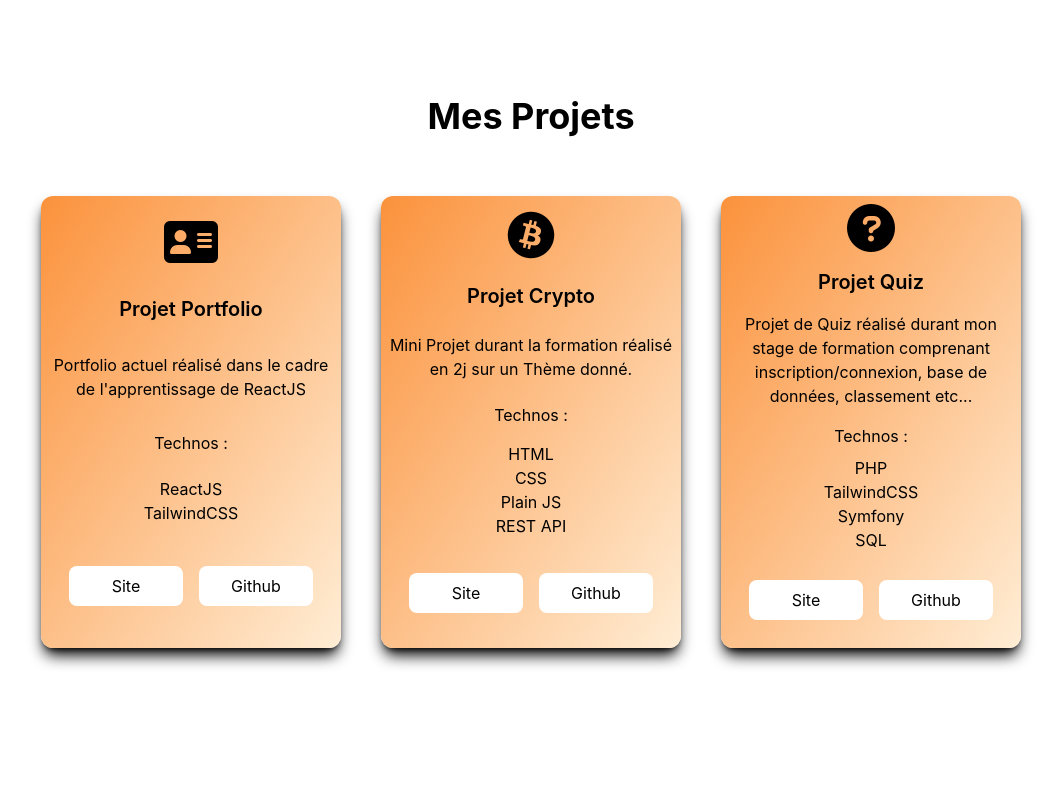
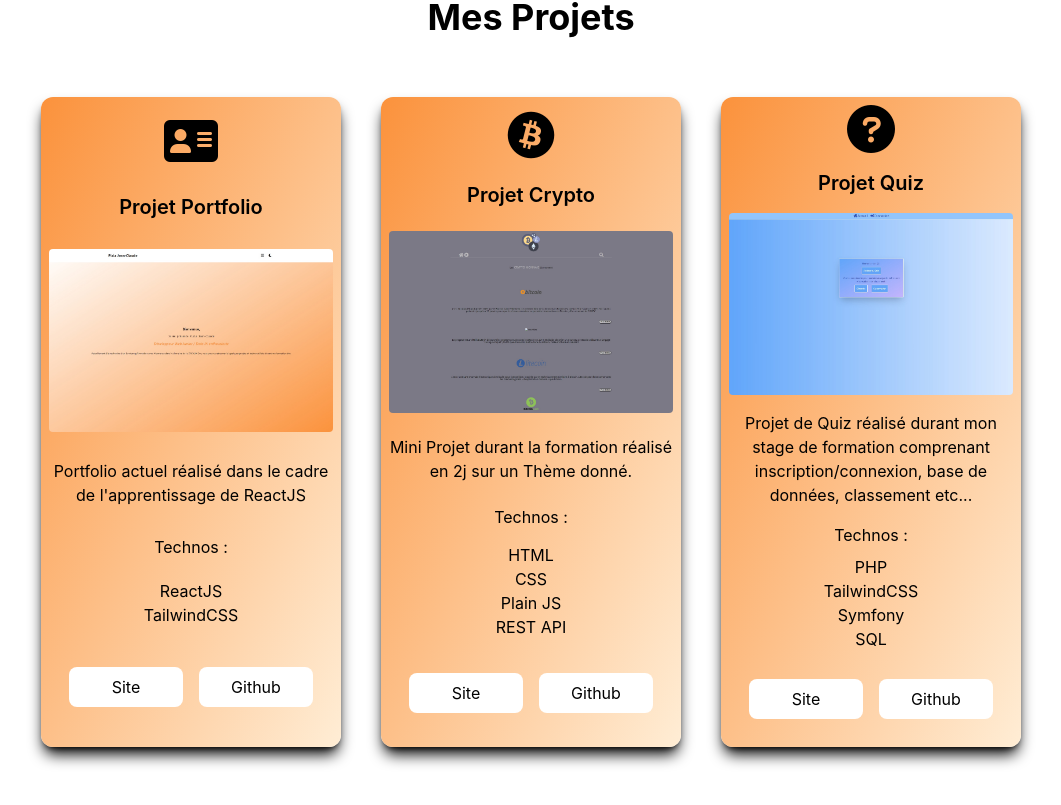
Before and after one commit to Dev-Nago/Portfolio, a React (Create React App) app: page / in a window 1280 px wide. Shown: the part 882-1687 px from the top of the page, without its empty margins (109-1170 px from the left). Built offline with nearby package versions, Linux system fonts and the light colour scheme.

Commit message:
Update Projects.jsx

```diff
--- a/src/Components/Projects.jsx
+++ b/src/Components/Projects.jsx
@@ -3,6 +3,7 @@ import React from "react";
 function Projects({ isDarkMode }) {
   const projects = [
     {
+      image: "./images/projet1.jpg",
       icon: "fa-solid fa-address-card text-5xl m-2",
       title: "Projet Portfolio",
       description: "Portfolio actuel réalisé dans le cadre de l'apprentissage de ReactJS",
@@ -14,6 +15,7 @@ function Projects({ isDarkMode }) {
       github: "https://github.com/Dev-Nago/portfolio",
     },
     {
+      image: "./images/projet2.jpg",
       icon: "fa-brands fa-bitcoin text-5xl m-2",
       title: "Projet Crypto",
       description: "Mini Projet durant la formation réalisé en 2j sur un Thème donné.",
@@ -27,6 +29,7 @@ function Projects({ isDarkMode }) {
       github: "https://github.com/Dev-Nago",
     },
     {
+      image: "./images/projet3.jpg",
       icon: "fa-solid fa-circle-question text-5xl m-2",
       title: "Projet Quiz",
       description: "Projet de Quiz réalisé durant mon stage de formation comprenant inscription/connexion, base de données, classement etc...",
@@ -57,6 +60,7 @@ function Projects({ isDarkMode }) {
           >
             <i className={project.icon}></i>
             <h2 className="m-2 text-xl font-semibold">{project.title}</h2>
+            <img src={project.image} class="m-2 rounded object-cover" alt="Image de preview du site" />
             <p className="m-2">{project.description}</p>
             <p className="m-2">Technos :</p>
             <ul>
```
